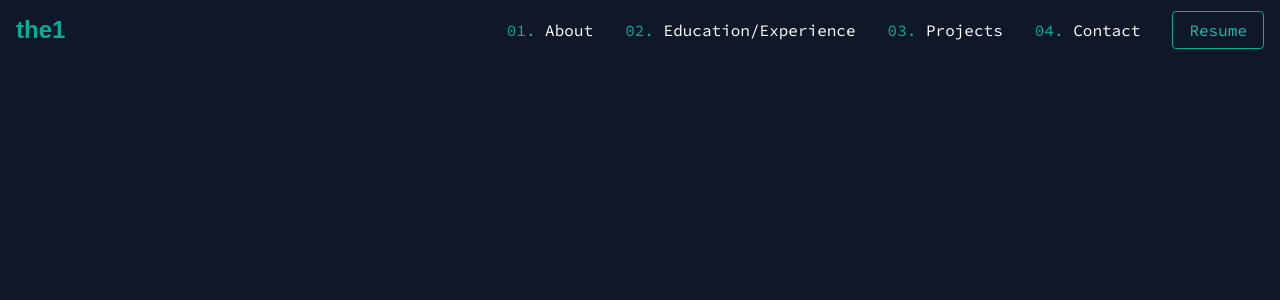
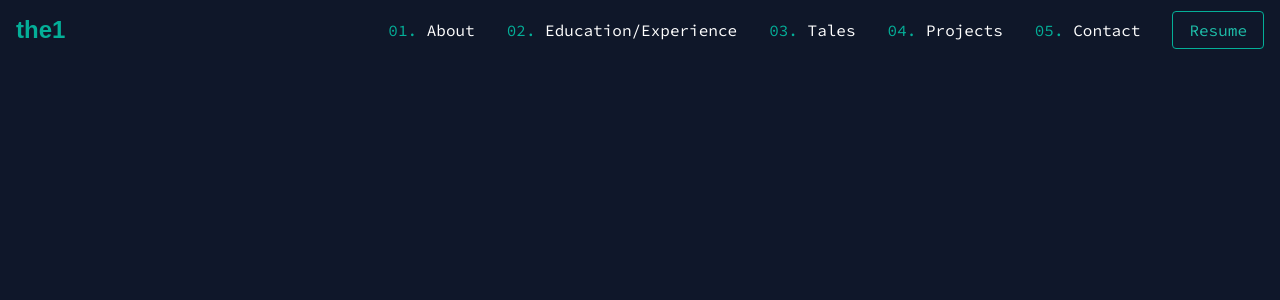
Before and after one commit to zaki-s/thefolio, a React (Vite) app: page /nav in a window 1280 px wide. Shown: the top 300 px of the page. Built offline with nearby package versions, Linux system fonts and the light colour scheme; a web font is replaced by a local one.

Commit message:
adding a storytelling page

```diff
--- a/src/components/Navbar.jsx
+++ b/src/components/Navbar.jsx
@@ -50,11 +50,14 @@ const Navbar = () => {
         <motion.a href="/m#edu" className="alinks" variants={linkVariant}>
           <span className="roman">02.</span> Education/Experience
         </motion.a>
+        <motion.a href="/m#edu" className="alinks" variants={linkVariant}>
+          <span className="roman">03.</span> Tales
+        </motion.a>
         <motion.a href="/m#projects" className="alinks" variants={linkVariant}>
-          <span className="roman">03.</span> Projects
+          <span className="roman">04.</span> Projects
         </motion.a>
         <motion.a href="/m#contact" className="alinks" variants={linkVariant}>
-          <span className="roman">04.</span> Contact
+          <span className="roman">05.</span> Contact
         </motion.a>
         <motion.a
           href="/folio2.pdf"
@@ -76,6 +79,7 @@ const Navbar = () => {
       <motion.div className={`mobile-links ${menuOpen ? 'open' : ''}`}>
         <a href="/m#aboutme" onClick={() => setMenuOpen(false)}>About</a>
         <a href="/m#edu" onClick={() => setMenuOpen(false)}>Education/Experience</a>
+        <a href="/m#edu" onClick={() => setMenuOpen(false)}>Tales</a>
         <a href="/m#projects" onClick={() => setMenuOpen(false)}>Projects</a>
         <a href="/m#contact" onClick={() => setMenuOpen(false)}>Contact</a>
         <a href="/folio2.pdf"
```
